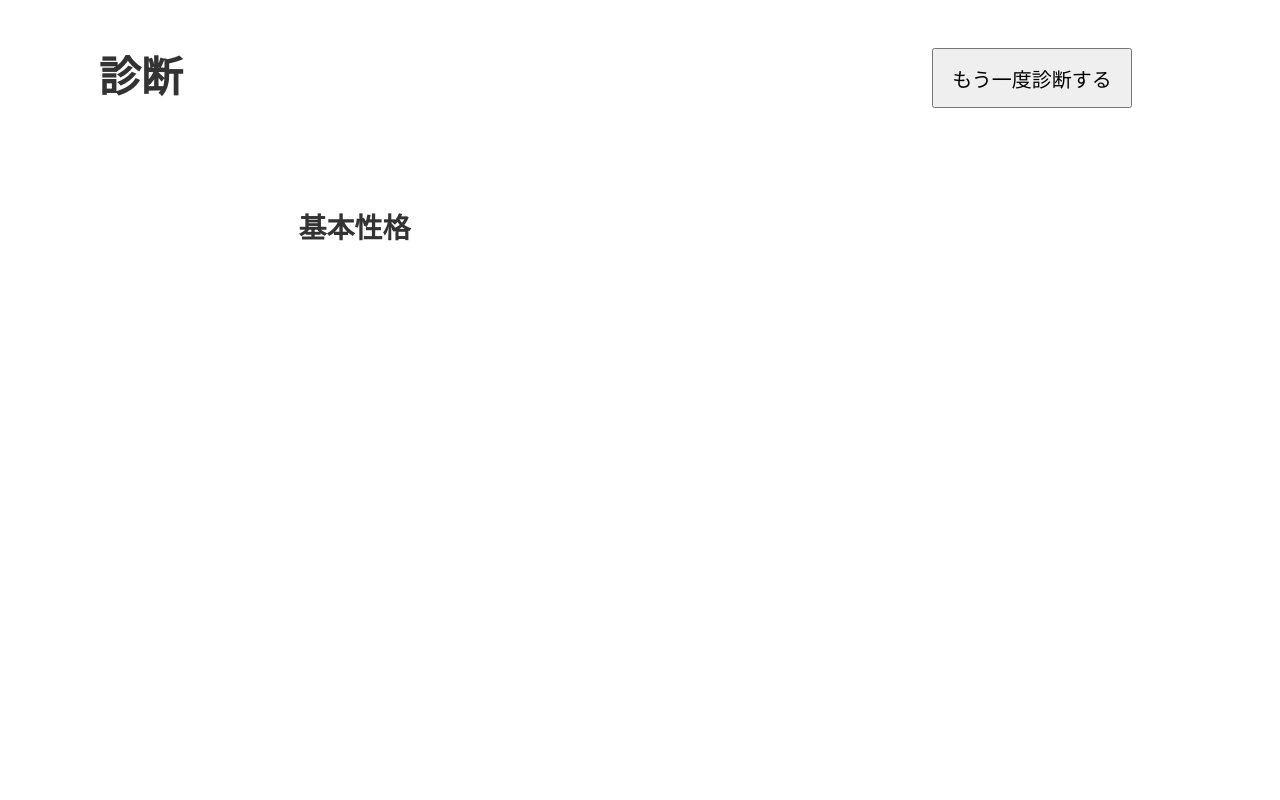
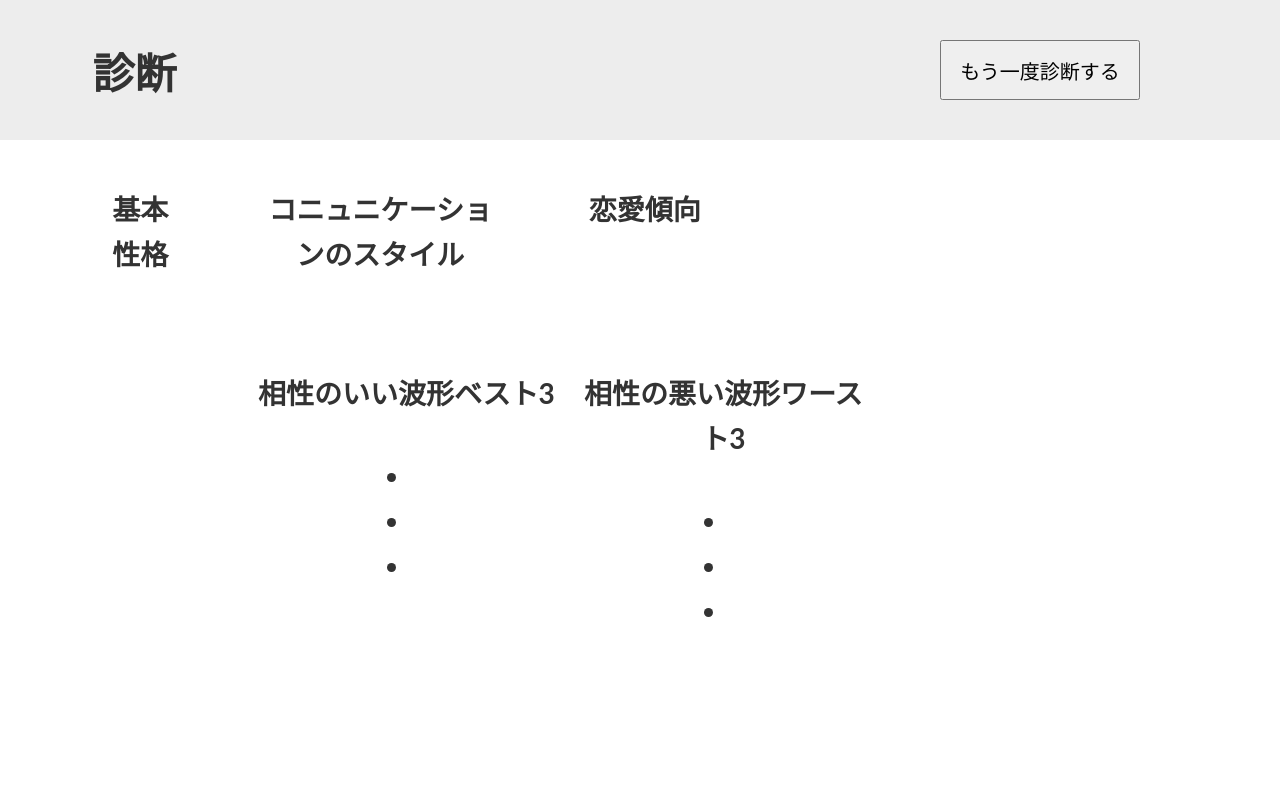
Before and after one commit to jacofki10/DiagranLogic-3-20-, a website built with webpack: page src/result.html in a window 1280 px wide. Shown: the top 800 px of the page. Built offline with nearby package versions, Linux system fonts and the light colour scheme.

Commit message:
Fix Style

```diff
--- a/src/css/helpers/_variables.scss
+++ b/src/css/helpers/_variables.scss
@@ -8,7 +8,7 @@ $second-color: #000000;
 $second-modal-color: rgba(0, 0, 0, 0.75);
 $bg-color: #fff;
 $bg-modal-color: rgba(255, 255, 255, 0.75);
-$bg-alternative-color: #000000;
+$bg-alternative-color: #ededed;
 $border-color: #ddd;
 $text-color: #333;
 $title-color: var(--second-color);
--- a/src/css/layout/_grid.scss
+++ b/src/css/layout/_grid.scss
@@ -1,4 +1,5 @@
 body{
+  margin: 0;
   background-size: 100%;
   text-align: center;
 }
--- a/src/css/layout/_header.scss
+++ b/src/css/layout/_header.scss
@@ -1,6 +1,9 @@
 header{
-  height: 150px;
+  padding-top: 40px;
+  height: 100px;
+  background-color: $bg-alternative-color;
   .logo{
+    margin: 0;
     float: left;
     width: 21%;
     h1{font-size: 2em;}
@@ -12,7 +15,6 @@ header{
   width: 57px;
   height: 24px;
   color: black;
-  padding-top: 3px;
   background: #ffc0c0;
   border-radius: 10px;
   font-size: 15px;
@@ -41,7 +43,6 @@ header{
   button{
     float: right;
     margin-right: 140px;
-    margin-top: 40px;
     width: 200px;
     height: 60px;
     font-size: 20px;
--- a/src/css/pages/_result.scss
+++ b/src/css/pages/_result.scss
@@ -2,7 +2,7 @@ main{
       width: 85%;
       margin: auto;
       section{
-          height: 800px;
+          float: left;
       }
 section div:first-child{
         float: left;
```
